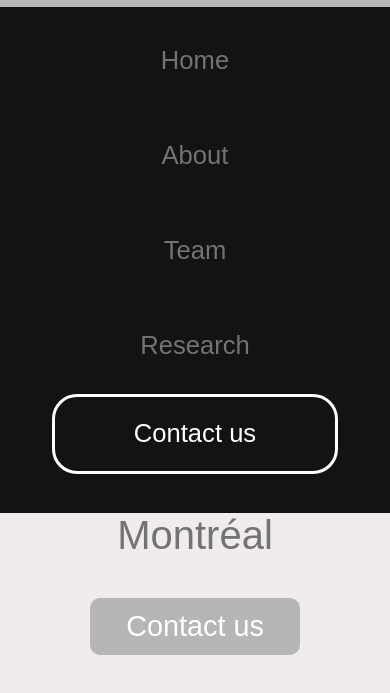
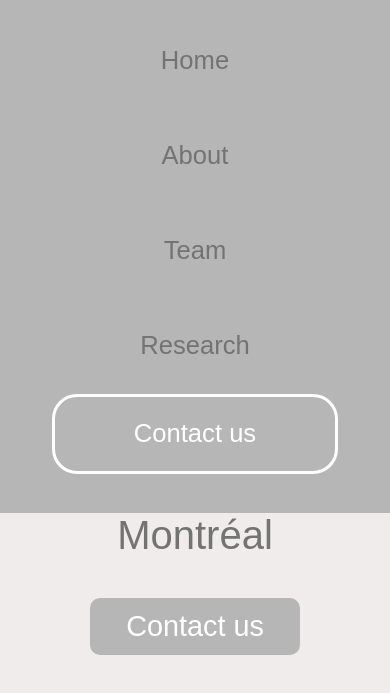
Before and after one commit to colinDietrich/colinDietrich.github.io, a plain HTML site: page index.html in a window 390 px wide. Both pictures are taken after a click on the element 359 px from the left and 36 px from the top of the page. Shown: the part 73-766 px from the top of the page. Drawn offline with Linux system fonts and the light colour scheme.

Commit message:
Update style.css

```diff
--- a/style.css
+++ b/style.css
@@ -116,7 +116,7 @@
     }
 
     .navbar_menu.active {
-      background: #131313;
+      background: #B6B6B6;
       top: 100%;
       opacity: 1;
       transition: all 0.5s ease;
```
